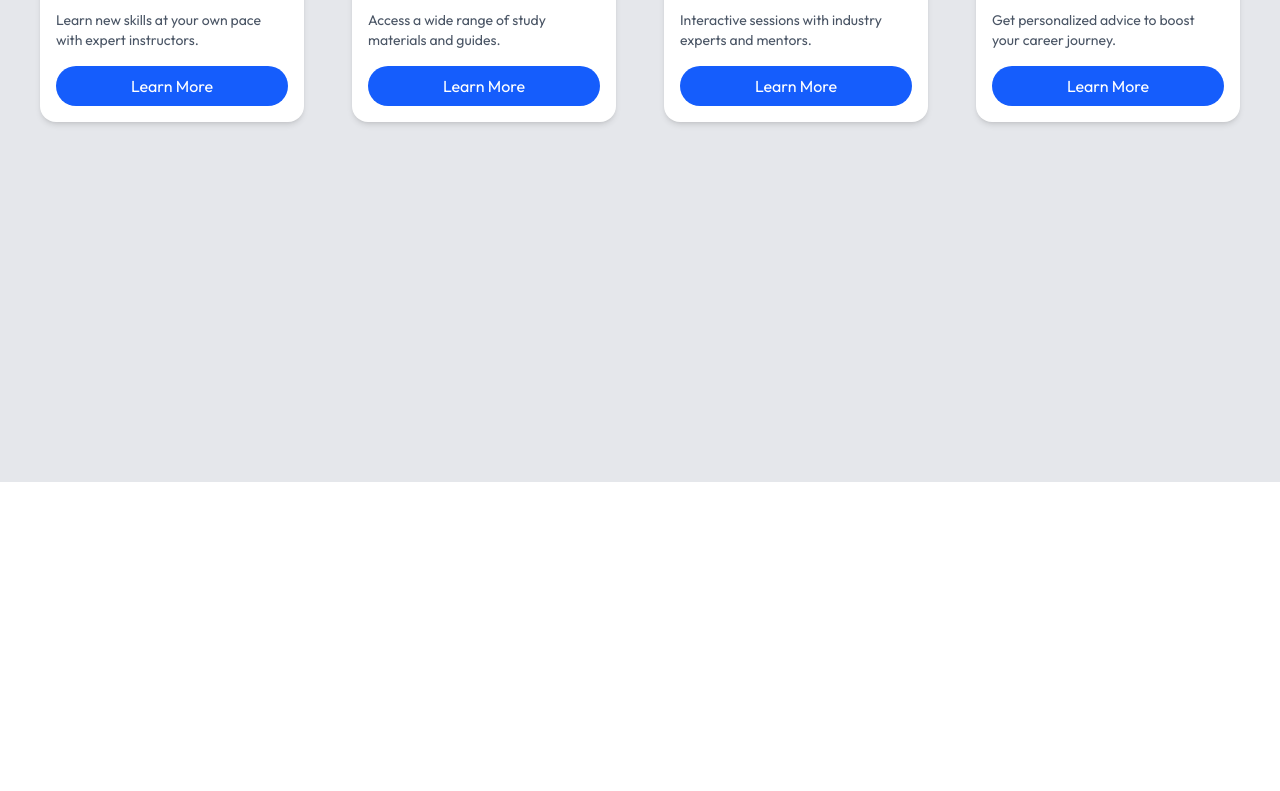
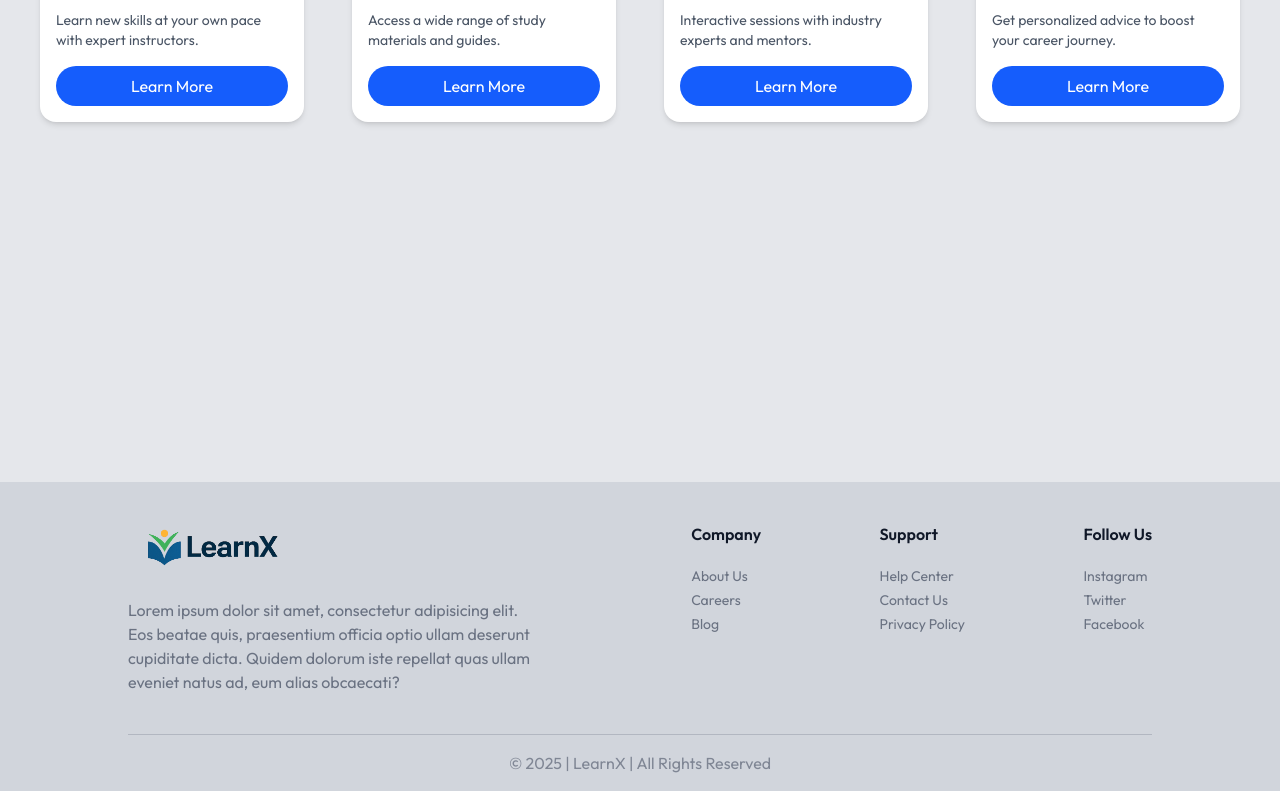
Before and after one commit to arnab-das11/RASS_Project, a React (Vite) app in the folder Frontend/: page / in a window 1280 px wide. Shown: the part 748-1539 px from the top of the page. Before the commit the page ends 1230 px from the top, so only its background shows below. Built offline with nearby package versions, Linux system fonts and the light colour scheme.

Commit message:
footer added

```diff
--- /dev/null
+++ b/Frontend/src/components/Footer.jsx
@@ -0,0 +1,67 @@
+import React from "react";
+import logo from "../assets/logo.png";
+
+const Footer = () => {
+  return (
+    <div className="px-6 md:px-16 lg:px-24 xl:px-32 bg-gray-300">
+      <div className="flex flex-col md:flex-row items-start justify-between gap-10 py-10 border-b border-gray-500/30 text-gray-500">
+
+
+        <div>
+          <img src={logo} alt="logo" className="w-32 sm:w-44" />
+          <p className="max-w-[410px] mt-6">
+            Lorem ipsum dolor sit amet, consectetur adipisicing elit. Eos beatae quis,
+            praesentium officia optio ullam deserunt cupiditate dicta. Quidem dolorum
+            iste repellat quas ullam eveniet natus ad, eum alias obcaecati?
+          </p>
+        </div>
+
+
+        <div className="flex flex-wrap justify-between w-full md:w-[45%] gap-5">
+
+          <div>
+            <h3 className="font-semibold text-base text-gray-900 md:mb-5 mb-2">
+              Company
+            </h3>
+            <ul className="text-sm space-y-1">
+              <li><a href="#" className="hover:underline transition">About Us</a></li>
+              <li><a href="#" className="hover:underline transition">Careers</a></li>
+              <li><a href="#" className="hover:underline transition">Blog</a></li>
+            </ul>
+          </div>
+
+
+          <div>
+            <h3 className="font-semibold text-base text-gray-900 md:mb-5 mb-2">
+              Support
+            </h3>
+            <ul className="text-sm space-y-1">
+              <li><a href="#" className="hover:underline transition">Help Center</a></li>
+              <li><a href="#" className="hover:underline transition">Contact Us</a></li>
+              <li><a href="#" className="hover:underline transition">Privacy Policy</a></li>
+            </ul>
+          </div>
+
+
+          <div>
+            <h3 className="font-semibold text-base text-gray-900 md:mb-5 mb-2">
+              Follow Us
+            </h3>
+            <ul className="text-sm space-y-1">
+              <li><a href="#" className="hover:underline transition">Instagram</a></li>
+              <li><a href="#" className="hover:underline transition">Twitter</a></li>
+              <li><a href="#" className="hover:underline transition">Facebook</a></li>
+            </ul>
+          </div>
+        </div>
+      </div>
+
+
+      <p className="py-4 text-center text-sm md:text-base text-gray-500/80">
+        © 2025 | LearnX | All Rights Reserved
+      </p>
+    </div>
+  );
+};
+
+export default Footer;
--- a/Frontend/src/pages/HomePage.jsx
+++ b/Frontend/src/pages/HomePage.jsx
@@ -1,7 +1,7 @@
-import React from 'react'
 import Navbar from '../components/Navbar';
 import Header from '../components/Header';
 import List from '../components/List';
+import Footer from '../components/Footer';
 
 const HomePage = () => {
   return (
@@ -9,6 +9,7 @@ const HomePage = () => {
       <Navbar/>
       <Header/>
       <List/>
+      <Footer/>
     </>
   )
 }
```
Also changed, not shown: Frontend/src/pages/LoginPage.jsx (+8 -41 lines).
